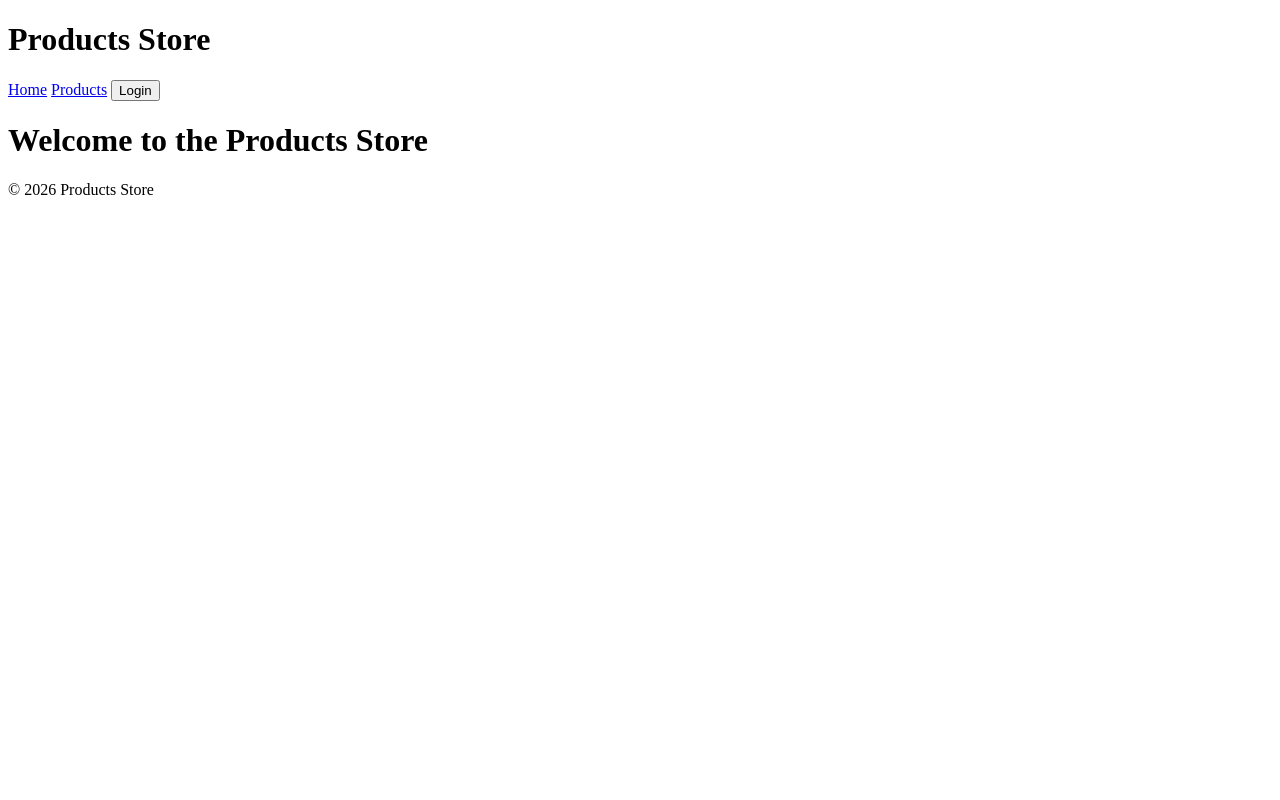
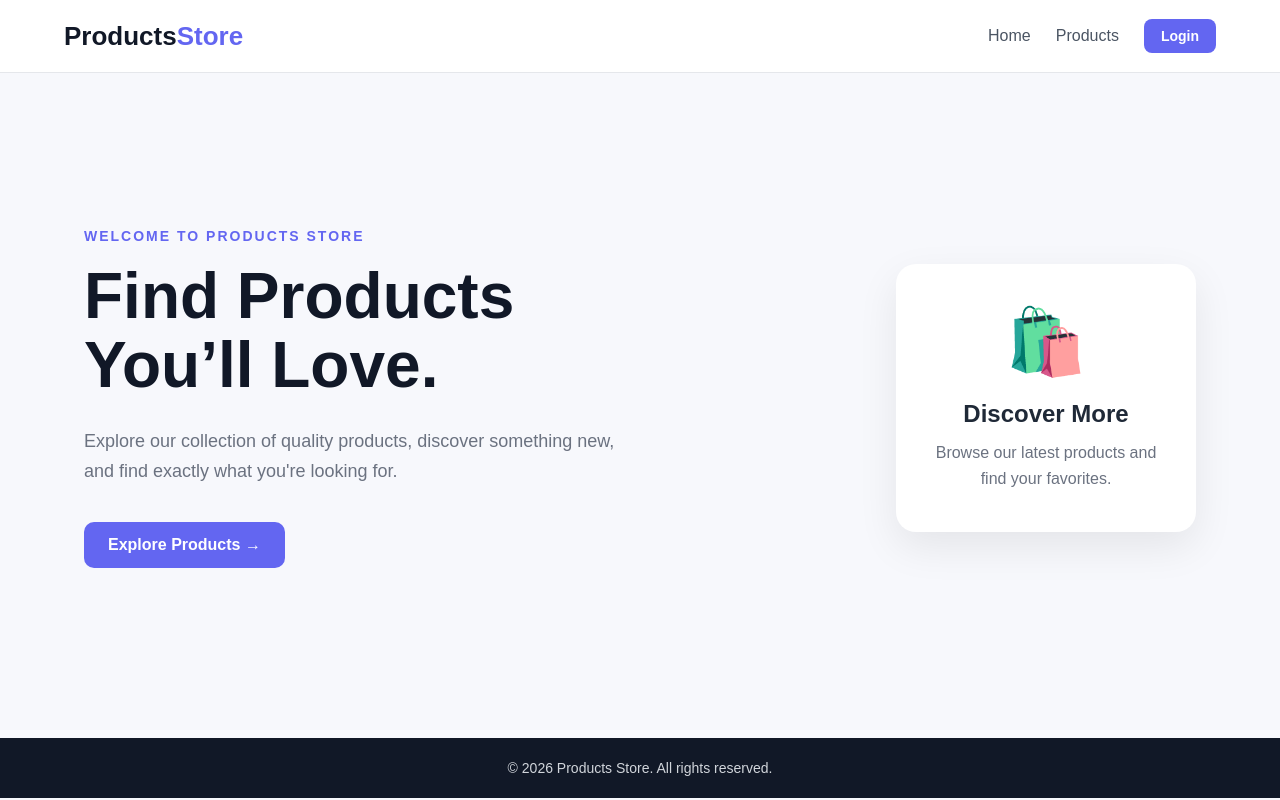
Before and after one commit to maahiv/app-using-next, a Next.js app: page / in a window 1280 px wide. Built offline with nearby package versions, Linux system fonts and the light colour scheme.

Commit message:
Improve Products Store UI

```diff
--- a/app/AuthButton.js
+++ b/app/AuthButton.js
@@ -8,7 +8,11 @@ export default function AuthButton() {
   const [loggedIn, setLoggedIn] = useState(false);
 
   useEffect(() => {
-    setLoggedIn(document.cookie.includes("loggedIn=true"));
+    const isLoggedIn = document.cookie
+      .split("; ")
+      .some((cookie) => cookie === "loggedIn=true");
+
+    setLoggedIn(isLoggedIn);
   }, []);
 
   const handleLogout = () => {
@@ -21,11 +25,18 @@ export default function AuthButton() {
   };
 
   if (loggedIn) {
-    return <button onClick={handleLogout}>Logout</button>;
+    return (
+      <button className="logout-btn" onClick={handleLogout}>
+        Logout
+      </button>
+    );
   }
 
   return (
-    <button onClick={() => router.push("/login")}>
+    <button
+      className="login-btn"
+      onClick={() => router.push("/login")}
+    >
       Login
     </button>
   );
--- a/app/globals.css
+++ b/app/globals.css
@@ -1,49 +1,422 @@
-:root {
-  --background: #ffffff;
-  --foreground: #171717;
+* {
+  box-sizing: border-box;
+  margin: 0;
+  padding: 0;
 }
 
-@media (prefers-color-scheme: dark) {
-  :root {
-    --background: #0a0a0a;
-    --foreground: #ededed;
+body {
+  font-family: Arial, Helvetica, sans-serif;
+  background: #f7f8fc;
+  color: #1f2937;
+}
+
+a {
+  text-decoration: none;
+  color: inherit;
+}
+
+.container {
+  width: 90%;
+  max-width: 1200px;
+  margin: auto;
+}
+
+/* HEADER */
+
+.header {
+  background: white;
+  border-bottom: 1px solid #e5e7eb;
+  position: sticky;
+  top: 0;
+  z-index: 10;
+}
+
+.navbar {
+  height: 72px;
+  display: flex;
+  align-items: center;
+  justify-content: space-between;
+}
+
+.logo {
+  font-size: 26px;
+  font-weight: 700;
+  color: #111827;
+}
+
+.logo span {
+  color: #6366f1;
+}
+
+.nav {
+  display: flex;
+  align-items: center;
+  gap: 25px;
+}
+
+.nav a {
+  color: #4b5563;
+  font-weight: 500;
+  transition: 0.2s;
+}
+
+.nav a:hover {
+  color: #6366f1;
+}
+
+/* MAIN */
+
+.main {
+  min-height: calc(100vh - 145px);
+  padding-top: 45px;
+  padding-bottom: 60px;
+}
+
+/* HOME */
+
+.hero {
+  min-height: 70vh;
+  display: flex;
+  align-items: center;
+  justify-content: space-between;
+  gap: 60px;
+  padding: 50px 20px;
+}
+
+.hero-content {
+  max-width: 650px;
+}
+
+.hero-tag {
+  color: #6366f1;
+  font-size: 14px;
+  font-weight: 700;
+  letter-spacing: 2px;
+  margin-bottom: 18px;
+}
+
+.hero h1 {
+  font-size: 64px;
+  line-height: 1.08;
+  color: #111827;
+  margin-bottom: 25px;
+}
+
+.hero-description {
+  max-width: 560px;
+  font-size: 18px;
+  line-height: 1.7;
+  color: #6b7280;
+  margin-bottom: 35px;
+}
+
+.shop-btn {
+  display: inline-block;
+  background: #6366f1;
+  color: white;
+  padding: 14px 24px;
+  border-radius: 10px;
+  font-weight: 600;
+  transition: 0.2s;
+}
+
+.shop-btn:hover {
+  background: #4f46e5;
+  transform: translateY(-2px);
+}
+
+.hero-card {
+  width: 300px;
+  padding: 40px 30px;
+  background: white;
+  border-radius: 20px;
+  text-align: center;
+  box-shadow: 0 15px 40px rgba(0, 0, 0, 0.08);
+}
+
+.hero-icon {
+  font-size: 65px;
+  margin-bottom: 20px;
+}
+
+.hero-card h2 {
+  font-size: 24px;
+  margin-bottom: 12px;
+}
+
+.hero-card p {
+  color: #6b7280;
+  line-height: 1.6;
+}
+
+/* PRODUCTS */
+
+.products-heading {
+  margin-bottom: 40px;
+}
+
+.products-heading h1 {
+  font-size: 42px;
+  color: #111827;
+  margin: 8px 0 12px;
+}
+
+.products-heading p:not(.hero-tag) {
+  color: #6b7280;
+}
+
+.products-grid {
+  display: grid;
+  grid-template-columns: repeat(4, 1fr);
+  gap: 24px;
+}
+
+.product-card {
+  background: white;
+  border-radius: 16px;
+  overflow: hidden;
+  border: 1px solid #e5e7eb;
+  transition: 0.25s ease;
+}
+
+.product-card:hover {
+  transform: translateY(-5px);
+  box-shadow: 0 15px 35px rgba(0, 0, 0, 0.08);
+}
+
+.product-image {
+  height: 210px;
+  background: #f3f4f6;
+  display: flex;
+  align-items: center;
+  justify-content: center;
+  padding: 20px;
+}
+
+.product-image img {
+  width: 100%;
+  height: 100%;
+  object-fit: contain;
+}
+
+.product-info {
+  padding: 20px;
+}
+
+.product-category {
+  font-size: 12px;
+  text-transform: uppercase;
+  color: #6366f1;
+  font-weight: 700;
+  margin-bottom: 8px;
+}
+
+.product-info h2 {
+  font-size: 18px;
+  color: #111827;
+  margin-bottom: 10px;
+}
+
+.product-description {
+  font-size: 14px;
+  line-height: 1.5;
+  color: #6b7280;
+  min-height: 42px;
+}
+
+.product-bottom {
+  display: flex;
+  align-items: center;
+  justify-content: space-between;
+  margin-top: 20px;
+  gap: 10px;
+}
+
+.price {
+  font-size: 20px;
+  font-weight: 700;
+}
+
+.view-btn {
+  background: #6366f1;
+  color: white;
+  padding: 9px 13px;
+  border-radius: 8px;
+  font-size: 13px;
+  font-weight: 600;
+}
+
+.view-btn:hover {
+  background: #4f46e5;
+}
+
+/* PRODUCT DETAIL */
+
+.product-detail {
+  padding-top: 10px;
+}
+
+.back-link {
+  display: inline-block;
+  color: #6366f1;
+  font-weight: 600;
+  margin-bottom: 25px;
+}
+
+.detail-card {
+  background: white;
+  border: 1px solid #e5e7eb;
+  border-radius: 20px;
+  padding: 40px;
+  display: grid;
+  grid-template-columns: 1fr 1fr;
+  gap: 60px;
+  align-items: center;
+  box-shadow: 0 10px 35px rgba(0, 0, 0, 0.05);
+}
+
+.detail-image {
+  height: 450px;
+  background: #f3f4f6;
+  border-radius: 16px;
+  display: flex;
+  align-items: center;
+  justify-content: center;
+  padding: 35px;
+}
+
+.detail-image img {
+  width: 100%;
+  height: 100%;
+  object-fit: contain;
+}
+
+.detail-content h1 {
+  font-size: 42px;
+  line-height: 1.15;
+  color: #111827;
+  margin: 10px 0 15px;
+}
+
+.rating {
+  display: inline-block;
+  background: #fef3c7;
+  color: #92400e;
+  padding: 7px 12px;
+  border-radius: 8px;
+  font-size: 14px;
+  font-weight: 600;
+  margin-bottom: 22px;
+}
+
+.detail-description {
+  color: #6b7280;
+  line-height: 1.7;
+  margin-bottom: 25px;
+}
+
+.detail-price {
+  font-size: 32px;
+  font-weight: 700;
+  margin-bottom: 12px;
+}
+
+.stock {
+  color: #16a34a;
+  font-weight: 600;
+  margin-bottom: 28px;
+}
+
+/* FOOTER */
+
+.footer {
+  background: #111827;
+  color: #d1d5db;
+  text-align: center;
+  padding: 22px 0;
+  font-size: 14px;
+}
+
+/* RESPONSIVE */
+
+@media (max-width: 1000px) {
+  .products-grid {
+    grid-template-columns: repeat(3, 1fr);
   }
 }
 
-html {
-  height: 100%;
+@media (max-width: 800px) {
+  .hero {
+    flex-direction: column;
+    text-align: center;
+  }
+
+  .hero h1 {
+    font-size: 44px;
+  }
+
+  .detail-card {
+    grid-template-columns: 1fr;
+    padding: 25px;
+    gap: 30px;
+  }
+
+  .detail-image {
+    height: 350px;
+  }
 }
 
-html,
-body {
-  max-width: 100vw;
-  overflow-x: hidden;
+@media (max-width: 750px) {
+  .products-grid {
+    grid-template-columns: repeat(2, 1fr);
+  }
+
+  .navbar {
+    height: auto;
+    padding: 20px 0;
+    flex-direction: column;
+    gap: 15px;
+  }
 }
 
-body {
-  min-height: 100%;
-  display: flex;
-  flex-direction: column;
-  color: var(--foreground);
-  background: var(--background);
-  font-family: Arial, Helvetica, sans-serif;
-  -webkit-font-smoothing: antialiased;
-  -moz-osx-font-smoothing: grayscale;
+@media (max-width: 500px) {
+  .products-grid {
+    grid-template-columns: 1fr;
+  }
+
+  .products-heading h1 {
+    font-size: 32px;
+  }
+
+  .nav {
+    gap: 12px;
+  }
 }
 
-* {
-  box-sizing: border-box;
-  padding: 0;
-  margin: 0;
+.login-btn,
+.logout-btn {
+  border: none;
+  cursor: pointer;
+  padding: 9px 17px;
+  border-radius: 8px;
+  font-size: 14px;
+  font-weight: 600;
 }
 
-a {
-  color: inherit;
-  text-decoration: none;
+.login-btn {
+  background: #6366f1;
+  color: white;
 }
 
-@media (prefers-color-scheme: dark) {
-  html {
-    color-scheme: dark;
-  }
+.login-btn:hover {
+  background: #4f46e5;
 }
+
+.logout-btn {
+  background: #111827;
+  color: white;
+}
+
+.logout-btn:hover {
+  background: #374151;
+}
--- a/app/layout.js
+++ b/app/layout.js
@@ -1,28 +1,38 @@
-import Image from "next/image";
 import Link from "next/link";
 import Providers from "./providers";
 import AuthButton from "./AuthButton";
+import "./globals.css";
 
+export const metadata = {
+  title: "Products Store",
+  description: "Explore and discover amazing products.",
+};
 
 export default function RootLayout({ children }) {
   return (
     <html lang="en">
       <body>
         <Providers>
-    <header>
-  <h1>Products Store</h1>
+          <header className="header">
+            <div className="container navbar">
+              <Link href="/" className="logo">
+                Products<span>Store</span>
+              </Link>
 
-  <nav>
-    <a href="/">Home</a>{" "}
-    <a href="/products">Products</a>{" "}
+              <nav className="nav">
+                <Link href="/">Home</Link>
+                <Link href="/products">Products</Link>
                 <AuthButton />
               </nav>
+            </div>
           </header>
 
-    <main>{children}</main>
+          <main className="main container">{children}</main>
 
-    <footer>
-      <p>© 2026 Products Store</p>
+          <footer className="footer">
+            <div className="container">
+              <p>© 2026 Products Store. All rights reserved.</p>
+            </div>
           </footer>
         </Providers>
       </body>
--- a/app/page.js
+++ b/app/page.js
@@ -7,8 +7,31 @@ export const metadata = {
 
 export default function Home() {
   return (
-    <div>
-      <h1>Welcome to the Products Store</h1>
-    </div>
+    <section className="hero">
+      <div className="hero-content">
+        <p className="hero-tag">WELCOME TO PRODUCTS STORE</p>
+
+        <h1>
+          Find Products
+          <br />
+          You’ll Love.
+        </h1>
+
+        <p className="hero-description">
+          Explore our collection of quality products, discover something new,
+          and find exactly what you're looking for.
+        </p>
+
+        <Link href="/products" className="shop-btn">
+          Explore Products →
+        </Link>
+      </div>
+
+      <div className="hero-card">
+        <div className="hero-icon">🛍️</div>
+        <h2>Discover More</h2>
+        <p>Browse our latest products and find your favorites.</p>
+      </div>
+    </section>
   );
 }
```
Also changed, not shown: app/products/[id]/page.js (+36 -11 lines), app/products/page.js (+39 -10 lines). Lines whose indentation alone changed are shown as unchanged.
